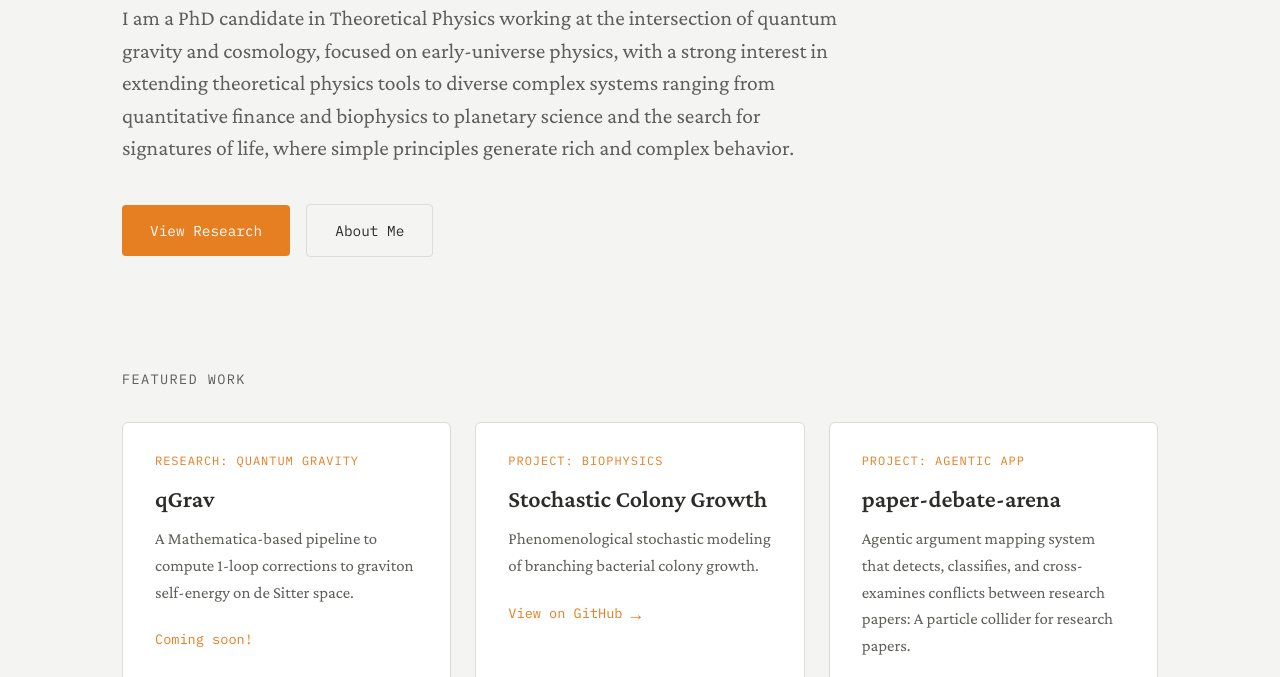
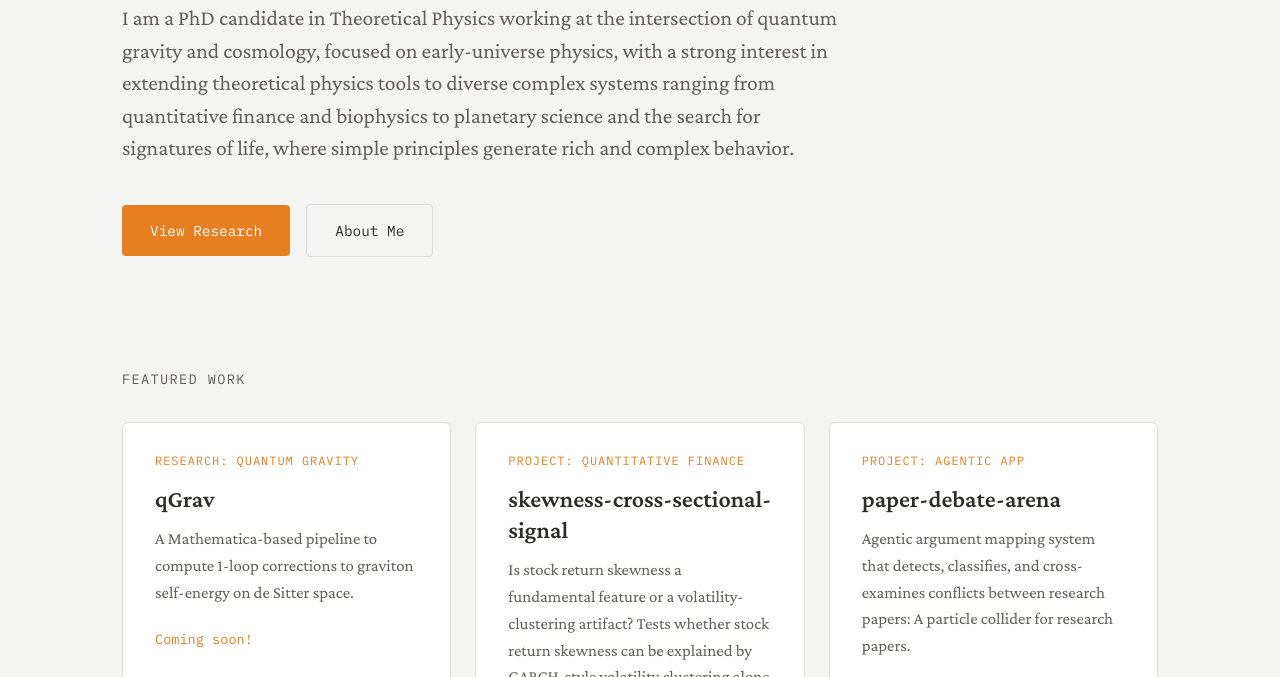
Before and after one commit to yesilyurt-boran/yesilyurt-boran.github.io, a plain HTML site: page index.html in a window 1280 px wide. Shown: the part 247-924 px from the top of the page. Drawn offline with nearby package versions, Linux system fonts and the light colour scheme.

Commit message:
Update project details

```diff
--- a/index.html
+++ b/index.html
@@ -44,9 +44,9 @@
             </div>
 
             <div class="work-card">
-                <div class="work-category">Project: Biophysics</div>
-                <h3 class="work-title">Stochastic Colony Growth</h3>
-                <p class="work-desc">Phenomenological stochastic modeling of branching bacterial colony growth.</p>
+                <div class="work-category">Project: Quantitative Finance</div>
+                <h3 class="work-title">skewness-cross-sectional-signal</h3>
+                <p class="work-desc">Is stock return skewness a fundamental feature or a volatility-clustering artifact? Tests whether stock return skewness can be explained by GARCH-style volatility clustering alone or whether a significant residual remains.</p>
                 <a href="https://github.com/yesilyurt-boran/stochastic-colony-growth" class="work-link">View on GitHub</a>
             </div>
             <div class="work-card">
```
